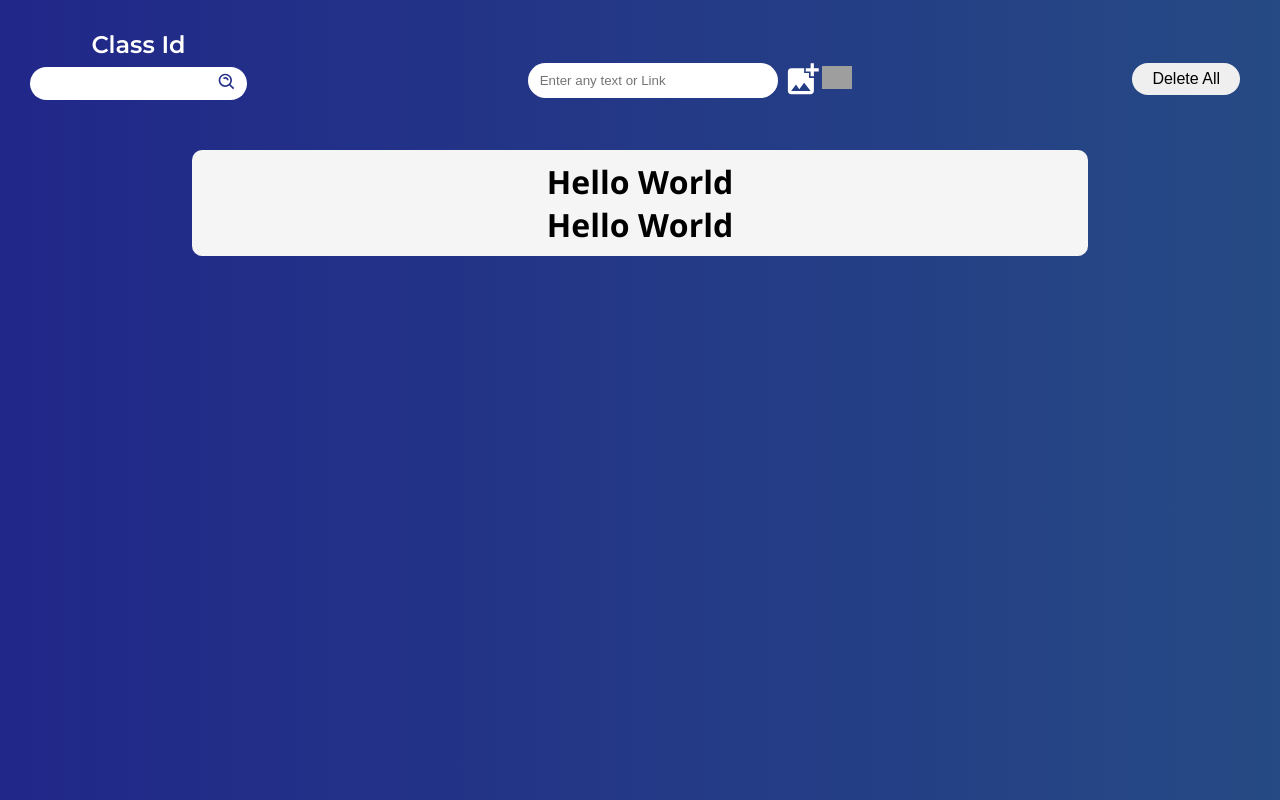
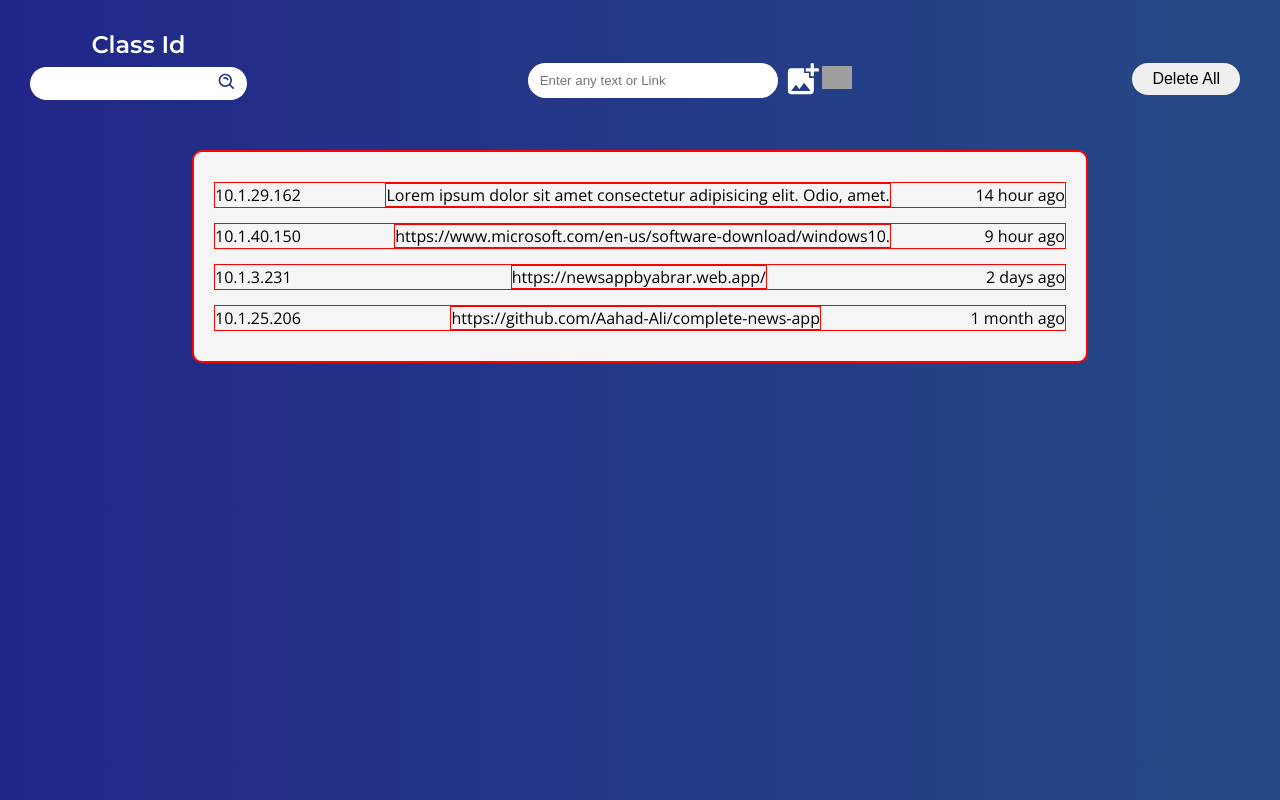
Before and after one commit to HafizMuhammadRayyan/air-sysborg-redesign, a React (Vite) app: page / in a window 1280 px wide. Built offline with nearby package versions, Linux system fonts and the light colour scheme; grey boxes are pictures that could not be loaded.

Commit message:
working on set actual text&link divul

```diff
--- a/src/App.css
+++ b/src/App.css
@@ -182,18 +182,29 @@ body {
 }
 
 .content>.texts {
+    border: 2px solid red;
     width: 70%;
     background-color: whitesmoke;
     color: black;
     display: flex;
     flex-direction: column;
-    align-items: center;
-    justify-content: center;
-    padding: 10px;
+    row-gap: 15px;
+    /* align-items: center;
+    justify-content: center; */
+    padding: 30px 20px;
     border-radius: 10px;
 }
 
+.content>.texts>div{
+    border: 1px solid red;
+    display: flex;
+    align-items: center;
+    justify-content: space-between;
+}
 
+.content>.texts>div>#text_link{
+    border: 1px solid red;
+}
 
 
 
--- a/src/App.jsx
+++ b/src/App.jsx
@@ -61,14 +61,35 @@ function App() {
       <div className="content">
 
         <div className="texts">
+
           <div className="textcontent">
+            <p id='dbIP'>10.1.29.162</p>
+            <p id='text_link'>Lorem ipsum dolor sit amet consectetur adipisicing elit. Odio, amet.</p>
+            <p id='fromNow'>14 hour ago</p>
+          </div>
 
+          <div className="textcontent">
+            <p id='dbIP'>10.1.40.150</p>
+            <p id='text_link'>https://www.microsoft.com/en-us/software-download/windows10.</p>
+            <p id='fromNow'>9 hour ago</p>
           </div>
-          <h1>Hello World</h1>
-          <h1>Hello World</h1>
+
+          <div className="textcontent">
+            <p id='dbIP'>10.1.3.231</p>
+            <p id='text_link'>https://newsappbyabrar.web.app/</p>
+            <p id='fromNow'>2 days ago</p>
+          </div>
+
+          <div className="textcontent">
+            <p id='dbIP'>10.1.25.206</p>
+            <p id='text_link'>https://github.com/Aahad-Ali/complete-news-app</p>
+            <p id='fromNow'>1 month ago</p>
+          </div>
+
         </div>
 
       </div>
+
     </div>
   )
 }
```
